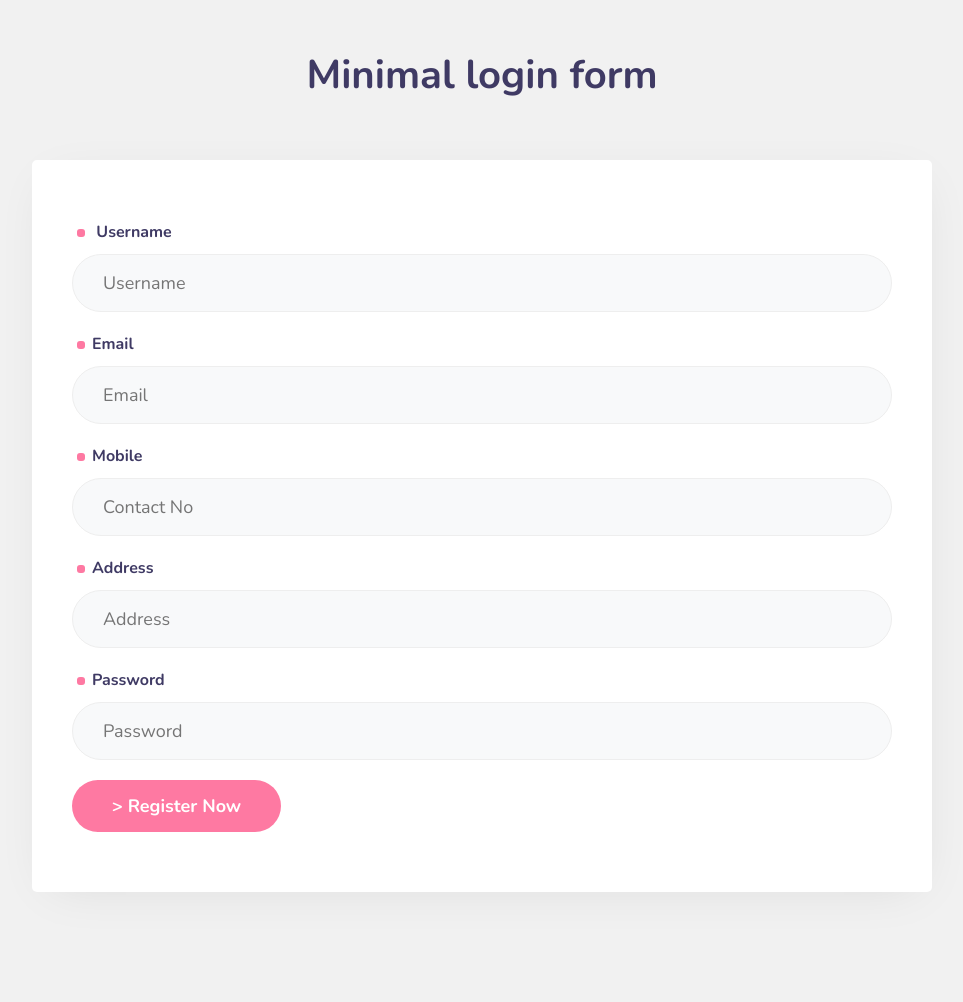
After one commit to VivekVaghela308/django-ecommerce, a Django app: page /register/ in a window 1280 px wide. The commit adds this page. Shown: the whole page, without its empty margins (158-1121 px from the left). Run offline with Django 5.2, Linux system fonts and the light colour scheme.

Commit message:
add a new file to a master_nav_footer html file and connects a html file, Registration file add and user to a refistraer to admin panel

```diff
--- /dev/null
+++ b/pro/ecom/static/CSS/reg.css
@@ -0,0 +1,397 @@
+/*--
+Author: W3layouts
+Author URL: http://w3layouts.com
+--*/
+
+/* reset code */
+
+html {
+    scroll-behavior: smooth;
+}
+
+:root {
+    --primary-color: #FE79A2;
+    --secondary-color: #1545CB;
+    --font-color: #666;
+    --bg-color: #fff;
+    --heading-color: #3f3a64;
+    --border-radius: 8px;
+    --border-radius-full: 35px;
+    --border-color: transparent;
+    --border-color-light: #eee;
+    --bg-grey: #f7f7f7;
+    --bg-lightgrey: #f8f9fa;
+}
+
+body,
+html {
+    margin: 0;
+    padding: 0;
+    color: #585858;
+}
+
+* {
+    box-sizing: border-box;
+    font-family: 'Nunito', sans-serif;
+}
+
+/*  wrapper */
+.wrapper {
+    width: 100%;
+    padding-right: 15px;
+    padding-left: 15px;
+    margin-right: auto;
+    margin-left: auto;
+}
+
+@media (min-width: 576px) {
+    .wrapper {
+        max-width: 540px;
+    }
+}
+
+@media (min-width: 768px) {
+    .wrapper {
+        max-width: 720px;
+    }
+}
+
+@media (min-width: 992px) {
+    .wrapper {
+        max-width: 960px;
+    }
+}
+
+@media (min-width: 1200px) {
+    .wrapper {
+        max-width: 1140px;
+    }
+}
+
+/*  /wrapper */
+
+.d-grid {
+    display: grid;
+}
+
+button,
+input,
+select {
+    -webkit-appearance: none;
+    outline: none;
+}
+
+button,
+.btn,
+select {
+    cursor: pointer;
+}
+
+a {
+    text-decoration: none;
+}
+
+h1,
+h2,
+h3,
+h4,
+h5,
+h6,
+p,
+ul,
+ol {
+    margin: 0;
+    padding: 0;
+}
+
+p {
+    font-size: 18px;
+    line-height: 28px;
+}
+
+body {
+    background: #f1f1f1;
+    margin: 0;
+    padding: 0;
+}
+
+form,
+fieldset {
+    border: 0;
+    padding: 0;
+    margin: 0;
+}
+
+img {
+    max-width: 100%;
+}
+
+.text-center {
+    text-align: center;
+}
+
+/*-- //Reset-Code --*/
+
+
+.signinform {
+    padding: 50px 30px;
+}
+
+a.brand-logo {
+    color: #3f3a64;
+    font-size: 40px;
+    line-height: 50px;
+    font-weight: 600;
+}
+
+.logo {
+    text-align: center;
+}
+
+.map-content-9 {
+    align-items: center;
+    display: flex;
+    justify-content: center;
+    max-width: 900px;
+    width: 100%;
+    box-shadow: rgba(0, 0, 0, 0.1) 2px 9px 49px -17px;
+    margin: 60px auto;
+    border-radius: 5px;
+    background: var(--bg-color);
+}
+
+.info-grids {
+    width: 100%;
+    padding: 60px 40px;
+}
+
+.map-content-9 form input,
+.map-content-9 form textarea {
+    color: #666;
+    font-size: 18px;
+    line-height: 28px;
+    width: 100%;
+    height: 58px;
+    margin-bottom: 20px;
+    border-width: 1px;
+    border-style: solid;
+    border-color: rgb(238, 238, 238);
+    border-image: initial;
+    padding: 12px 30px;
+    background: rgb(248, 249, 250);
+    border-radius: var(--border-radius-full);
+}
+
+.social-media {
+    margin-top: 15px;
+}
+
+.social-login-details {
+    border-left: 1px solid var(--border-color-light);
+}
+
+.social-media a {
+    display: block;
+    text-align: center;
+    font-size: 16px;
+    font-weight: 600;
+    margin-bottom: 20px;
+    padding: 16px 20px;
+    border-radius: 35px;
+}
+
+.social-media a.fb {
+    color: rgb(255, 255, 255);
+    background: rgb(59, 89, 152);
+}
+
+.social-media a.tw {
+    color: rgb(255, 255, 255);
+    background: rgb(29, 161, 242);
+}
+
+.social-media a span {
+    margin-right: 8px;
+}
+
+.w3l-loginblock p a {
+    color: var(--heading-color);
+    text-transform: capitalize;
+    font-weight: 600;
+}
+
+.w3l-loginblock p a:hover {
+    color: var(--primary-color);
+}
+
+.w3l-loginblock .input-field label {
+    font-weight: 700;
+    color: var(--heading-color);
+    margin-bottom: 10px;
+    display: block;
+}
+
+.w3l-loginblock .input-field label::before {
+    display: inline-flex;
+    margin-right: 7px;
+    margin-left: 5px;
+    width: 8px;
+    height: 8px;
+    background-color: var(--primary-color);
+    content: "";
+    border-radius: 3px;
+}
+
+.w3l-loginblock .check-remaind {
+    display: block;
+    position: relative;
+    padding-left: 35px;
+    cursor: pointer;
+    margin-bottom: 20px;
+    user-select: none;
+}
+
+.w3l-loginblock .check-remaind input {
+    position: absolute;
+    opacity: 0;
+    cursor: pointer;
+    height: 0px;
+    width: 0px;
+    padding: 0px;
+    margin: 0px;
+}
+
+.w3l-loginblock .checkmark {
+    position: absolute;
+    top: 4px;
+    left: 6px;
+    height: 18px;
+    width: 18px;
+    background-color: #f7f7f7;
+    border-radius: 4px;
+}
+
+.w3l-loginblock .check-remaind .checkmark::after {
+    left: 6px;
+    top: 1px;
+    width: 5px;
+    height: 10px;
+    transform: rotate(45deg);
+    border-style: solid;
+    border-color: rgb(255, 255, 255);
+    border-image: initial;
+    border-width: 0px 2px 2px 0px;
+}
+
+.w3l-loginblock .checkmark::after {
+    content: "";
+    position: absolute;
+    display: none;
+}
+
+.w3l-loginblock .check-remaind input:checked~.checkmark::after {
+    display: block;
+}
+
+.w3l-loginblock .check-remaind:hover input~.checkmark {
+    background-color: var(--secondary-color);
+}
+
+.w3l-loginblock .check-remaind input:checked~.checkmark {
+    background-color: var(--secondary-color);
+}
+
+.w3l-loginblock .check-remaind input {
+    position: absolute;
+    opacity: 0;
+    cursor: pointer;
+    height: 0;
+    width: 0;
+    padding: 0;
+    margin: 0;
+}
+
+.btn-style {
+    font-size: 18px;
+    line-height: 28px;
+    font-weight: 600;
+    color: rgb(255, 255, 255);
+    background-color: var(--primary-color);
+    padding: 12px 40px;
+    transition: all 0.3s ease-in 0s;
+    border: none;
+    border-radius: var(--border-radius-full);
+}
+
+.btn-style:hover {
+    opacity: 0.8;
+}
+
+.footer {
+    text-align: center;
+}
+
+@media screen and (max-width: 991px) {
+    a.brand-logo {
+        font-size: 30px;
+        line-height: 40px;
+    }
+}
+
+@media (max-width: 736px) {
+    .map-content-9 {
+        flex-direction: column;
+    }
+
+    .social-login-details {
+        border-left: none;
+        border-top: 1px solid var(--border-color-light);
+    }
+}
+
+@media screen and (max-width: 568px) {
+    .map-content-9 {
+        margin: 35px auto;
+    }
+}
+
+@media screen and (max-width: 415px) {
+    .social-media a {
+        padding: 14px 20px;
+    }
+
+    .map-content-9 form input,
+    .map-content-9 form textarea {
+        font-size: 16px;
+        height: 50px;
+        padding: 12px 30px;
+    }
+
+    .info-grids {
+        padding: 40px 30px;
+    }
+
+    .btn-style {
+        font-size: 17px;
+        padding: 10px 40px;
+    }
+
+    .map-content-9 {
+        margin: 25px auto;
+    }
+
+    .signinform {
+        padding: 30px 15px;
+    }
+}
+
+@media screen and (max-width: 384px) {
+    a.brand-logo {
+        font-size: 26px;
+        line-height: 36px;
+    }
+
+    p {
+        font-size: 17px;
+    }
+}
--- /dev/null
+++ b/pro/ecom/templates/register.html
@@ -0,0 +1,82 @@
+{% load static %}
+<!--
+Author: W3layouts
+Author URL: http://w3layouts.com
+-->
+<!DOCTYPE html>
+<html lang="zxx">
+
+<head>
+    <title>Minimal login form Responsive Widget Template : W3Layouts</title>
+
+    <!-- Meta tags
+        -->
+    <meta charset="UTF-8">
+    <meta name="viewport" content="width=device-width, initial-scale=1.0">
+    <meta http-equiv="X-UA-Compatible" content="ie=edge">
+
+    <!-- Google fonts -->
+    <link href="//fonts.googleapis.com/css?family=Nunito:400,700&display=swap" rel="stylesheet">
+
+    <!-- Bootstrap CSS -->
+    <link rel="stylesheet" href="https://cdn.jsdelivr.net/npm/bootstrap@4.1.3/dist/css/bootstrap.min.css" integrity="sha384-MCw98/SFnGE8fJT3GXwEOngsV7Zt27NXFoaoApmYm81iuXoPkFOJwJ8ERdknLPMO" crossorigin="anonymous">
+
+    <!-- CSS Stylesheet
+        -->
+    <link rel="stylesheet" href={%static "CSS/reg.css"%} type="text/css" media="all" />
+
+</head>
+
+<body>
+    <div class="w3l-loginblock signinform">
+        <div class="logo">
+            <a class="brand-logo" href="index.html">Minimal login form</a>
+        </div>
+        <!-- main content -->
+            <div class="row map-content-9">
+                <div class="info-grids">
+                    <form  method="post" class="">
+                        {% csrf_token %}
+                        <div class="form-grid">
+                            <div class="input-field">
+                                <label> Username</label>
+                                <input type="text" name="name" id="email" placeholder="Username" required="" >
+                            </div>
+                            <div class="input-field">
+                                <label>Email</label>
+                                <input type="email" name="email" id="Password" placeholder="Email" required="" >
+                            </div>
+                            <div class="input-field">
+                                <label>Mobile</label>
+                                <input type="text" name="mob" maxlength="10" id="Password" placeholder="Contact No"  required="">
+                            </div>
+                            <div class="input-field">
+                                <label>Address</label>
+                                <input type="text" name="add" id="" placeholder="Address" ></textarea>
+                            </div>
+                            <div class="input-field">
+                                <label>Password</label>
+                                <input type="password" name="password" id="Password" placeholder="Password"  required="">
+                            </div>
+                        </div>
+                         {% if registration %}
+    <div class="alert alert-primary" role="alert">
+    {{registration}}
+    </div>
+    {% endif %}
+                        </label>
+                        <button type="submit" <a class="btn btn-primary btn-style" href="index.html"> </a>> Register Now </button>
+                    </form>
+                </div>
+
+        <!-- //main content -->
+        <!-- footer -->
+        <!-- footer -->
+    </div>
+
+    <!-- fontawesome v5-->
+    <script src=fontawesome.js></script>
+
+</body>
+
+</html>
--- a/pro/ecom/templates/store.html
+++ b/pro/ecom/templates/store.html
@@ -4,6 +4,7 @@
     <meta charset="UTF-8">
     <meta name="viewport" content="width=device-width, initial-scale=1.0">
     <title>Document</title>
+
 </head>
 <body>
     <form action="" method="post">
--- a/pro/ecom/urls.py
+++ b/pro/ecom/urls.py
@@ -2,7 +2,7 @@ from django.urls import path
 from .views import *
 
 urlpatterns = [
-    path('', demo, name='demo'),
+    path('demo/', demo, name='demo'),
     path('first/',first,name='first'),
     path('style/',style,name='style'),
     path('show/',show,name='show'),
@@ -10,6 +10,8 @@ urlpatterns = [
     path('store/',store,name='store'),
     path('storeget/',storeget,name='storeget'),
     path('storeimg/', storeimg,name='storeimg'),
-    path('index/',index,name='index')
+    path('',index,name='index'),
+    path('register/',register,name='register'),
+   # path('master_nav_footer/', master_nav_footer, name=''master_nav_footer),
 
 ]
--- a/pro/ecom/views.py
+++ b/pro/ecom/views.py
@@ -57,3 +57,16 @@ def storeimg(request):
 def index(request):
     cat = category.objects.all()
     return render(request,'index.html',{'cat':cat})
+
+
+def register(request):
+    if request.method == 'POST':
+        sign_up = Registration(email = request.POST['email'],
+                               name = request.POST['name'],
+                               mob = request.POST['mob'],
+                               add = request.POST['add'],
+                               password = request.POST['password'])
+        sign_up.save()
+        return render(request,'register.html',{'registration':"Registrations Successfull."})
+    else:
+        return render(request,'register.html')
```
Also changed, not shown: pro/ecom/templates/index.html (+3 -94 lines), pro/ecom/templates/master_nav_footer.html (added, +125 -0 lines), pro/cat_img/Electronics.webp (added).
